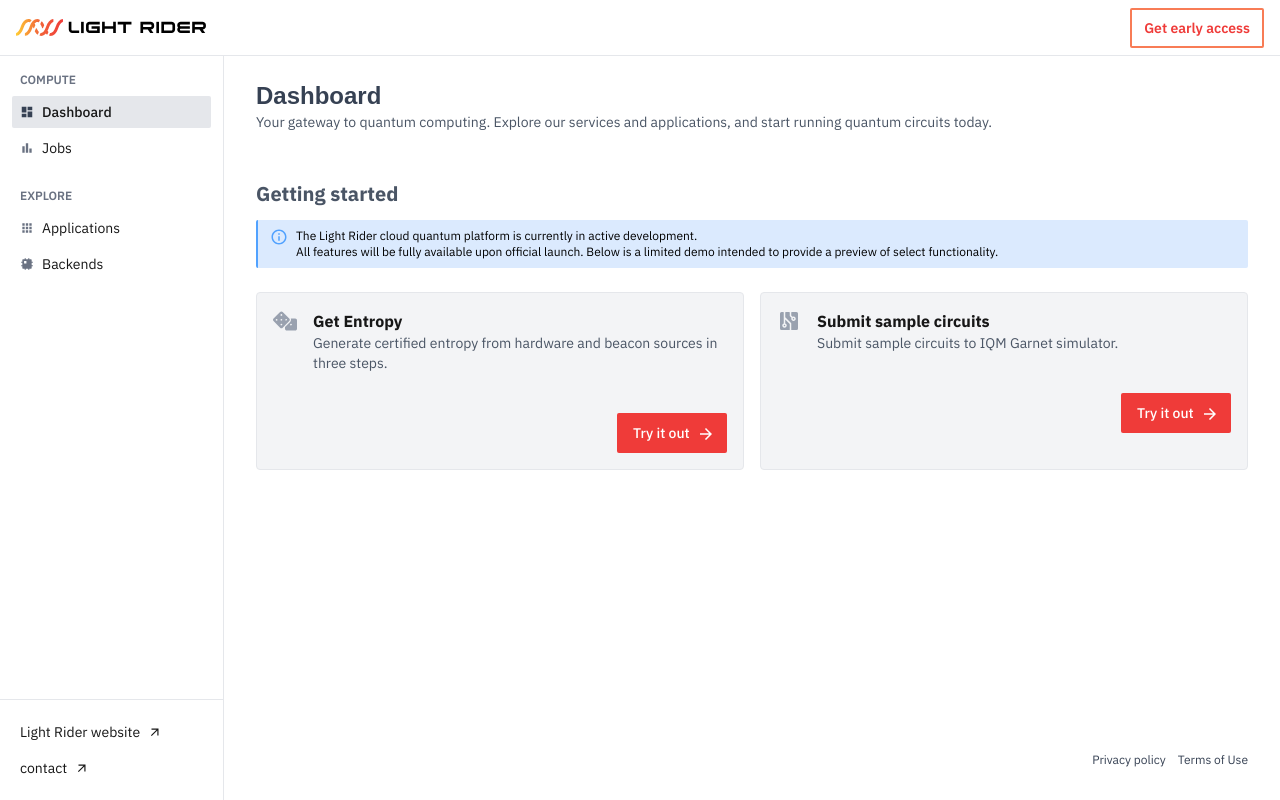
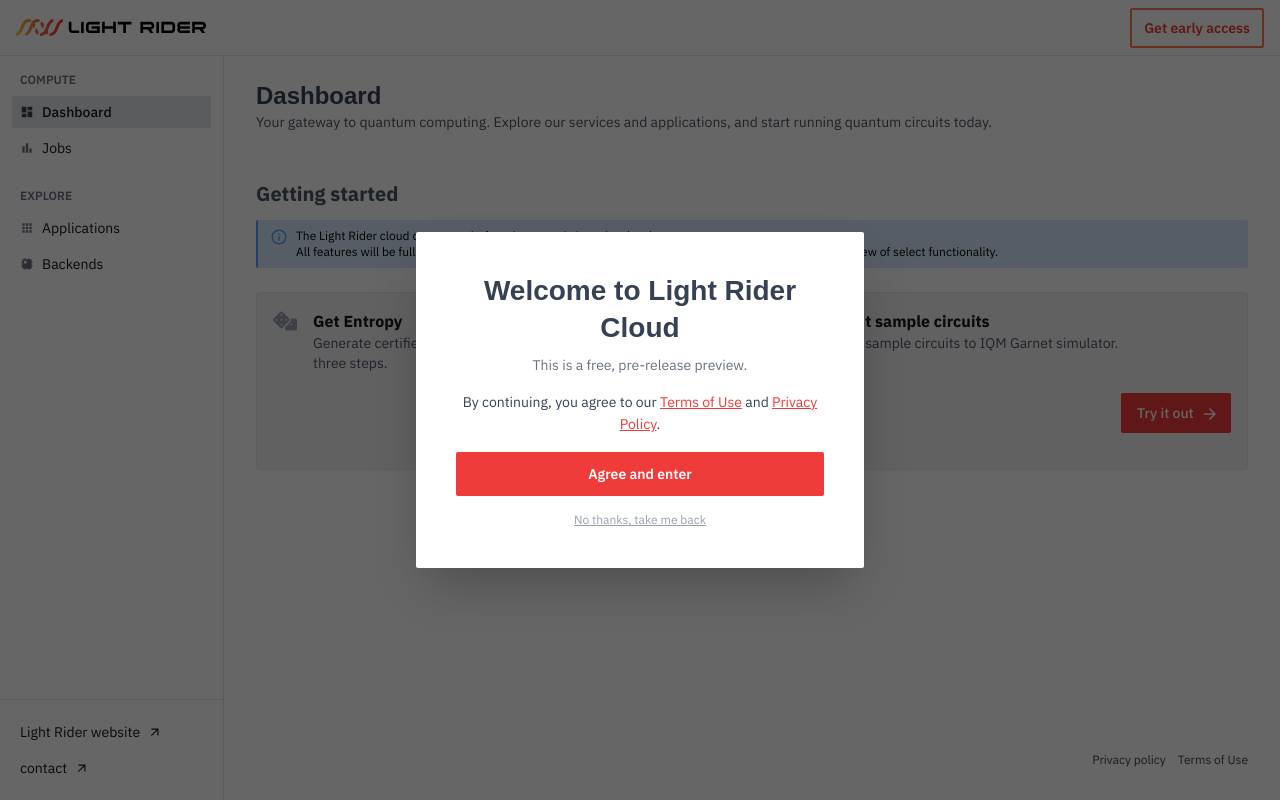
Before and after one commit to lightriderinc/cloud_platform_nextjs, a Next.js app: page / in a window 1280 px wide. Built offline with nearby package versions, Linux system fonts and the light colour scheme; a web font is replaced by a local one.

Commit message:
fix: welcome modal added

```diff
--- a/src/app/layout.tsx
+++ b/src/app/layout.tsx
@@ -1,5 +1,6 @@
 import Header from "@/components/Header";
 import Sidebar from "@/components/sidebar/Sidebar";
+import WelcomeModal from "@/components/WelcomeModal";
 import type { Metadata } from "next";
 import { IBM_Plex_Mono, IBM_Plex_Sans, Science_Gothic } from "next/font/google";
 import "./globals.css";
@@ -38,6 +39,7 @@ export default function RootLayout({
     >
       <body className="h-full flex flex-col overflow-hidden">
         <Providers>
+          <WelcomeModal />
           <Header />
           <div className="flex flex-1 min-h-0">
             <Sidebar />
--- /dev/null
+++ b/src/components/WelcomeModal.tsx
@@ -0,0 +1,114 @@
+"use client";
+
+import { useSyncExternalStore } from "react";
+import { usePathname } from "next/navigation";
+
+const STORAGE_KEY = "lr_cloud_welcome_accepted_at";
+const TTL_MS = 12 * 60 * 60 * 1000;
+
+let listeners: Array<() => void> = [];
+
+function subscribe(callback: () => void) {
+  listeners.push(callback);
+  return () => {
+    listeners = listeners.filter((l) => l !== callback);
+  };
+}
+
+function getSnapshot() {
+  const stored = localStorage.getItem(STORAGE_KEY);
+  if (stored) {
+    const acceptedAt = parseInt(stored, 10);
+    if (Date.now() - acceptedAt < TTL_MS) return false;
+  }
+  return true;
+}
+
+function getServerSnapshot() {
+  return false;
+}
+
+export default function WelcomeModal() {
+  const pathname = usePathname();
+  const show = useSyncExternalStore(subscribe, getSnapshot, getServerSnapshot);
+
+  if (pathname.startsWith("/legal")) return null;
+
+  function handleAccept() {
+    localStorage.setItem(STORAGE_KEY, Date.now().toString());
+    listeners.forEach((l) => l());
+  }
+
+  function handleDecline() {
+    if (window.history.length > 1) {
+      window.history.back();
+    } else {
+      window.close();
+    }
+  }
+
+  if (!show) return null;
+
+  return (
+    <div
+      className="fixed inset-0 z-[100] flex items-center justify-center bg-black/60 p-4"
+      role="dialog"
+      aria-modal="true"
+      aria-label="Welcome to Light Rider Cloud"
+    >
+      <div className="default-radius w-full max-w-md bg-white shadow-2xl animate-scale-in p-10 flex flex-col items-center text-center">
+        <h1
+          className="text-2xl font-semibold text-gray-700"
+          style={{ fontSize: "1.75rem" }}
+        >
+          Welcome to Light Rider Cloud
+        </h1>
+
+        <p className="text-sm text-gray-500 mt-2 mb-4">
+          This is a free, pre-release preview.
+        </p>
+
+        <p className="text-sm text-gray-700 mb-4 leading-relaxed">
+          By continuing, you agree to our{" "}
+          <a
+            href="/legal/terms-of-use"
+            target="_blank"
+            rel="noopener noreferrer"
+            className="underline hover:color-brand-primary"
+            style={{ color: "var(--brand-primary)" }}
+          >
+            Terms of Use
+          </a>{" "}
+          and{" "}
+          <a
+            href="/legal/privacy"
+            target="_blank"
+            rel="noopener noreferrer"
+            className="underline hover:color-brand-primary"
+            style={{ color: "var(--brand-primary)" }}
+          >
+            Privacy Policy
+          </a>
+          .
+        </p>
+
+        <button
+          type="button"
+          onClick={handleAccept}
+          className="w-full py-3 px-6 text-white text-sm font-semibold default-radius cursor-pointer transition-opacity hover:opacity-90 active:opacity-80"
+          style={{ backgroundColor: "var(--brand-primary)" }}
+        >
+          Agree and enter
+        </button>
+
+        <button
+          type="button"
+          onClick={handleDecline}
+          className="mt-4 text-xs text-gray-400 underline cursor-pointer hover:text-gray-600 transition-colors"
+        >
+          No thanks, take me back
+        </button>
+      </div>
+    </div>
+  );
+}
```
